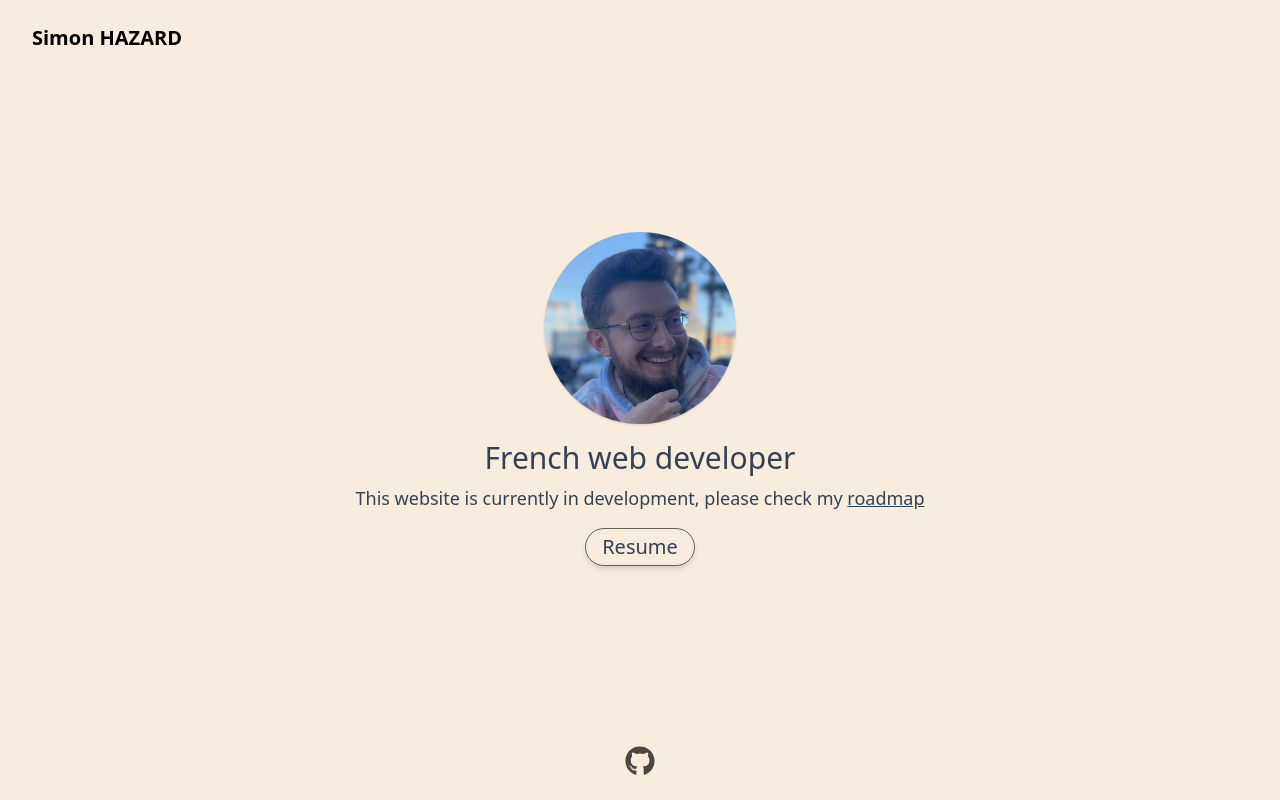
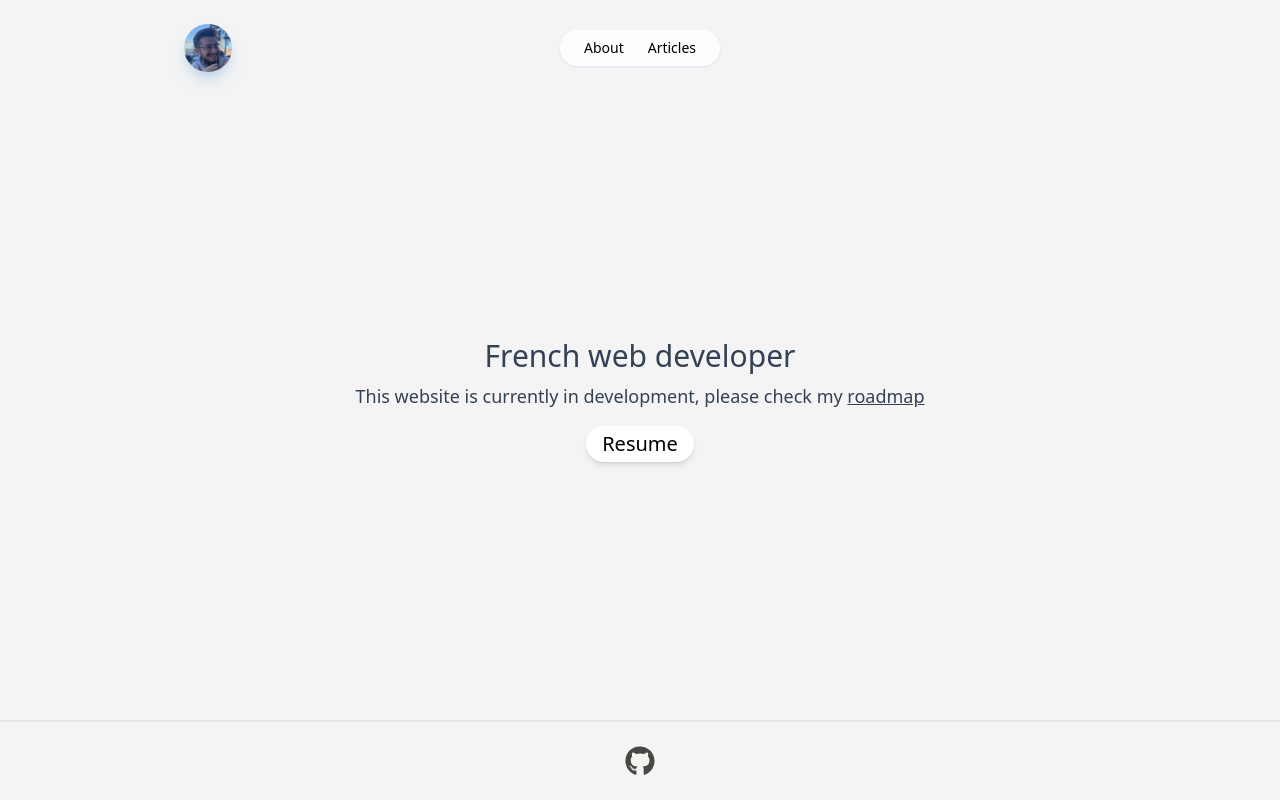
Before and after one commit to SimonHazard/simonhazard.github.io, a React (Vite) app: page / in a window 1280 px wide. Built offline with nearby package versions, Linux system fonts and the light colour scheme.

Commit message:
change style

```diff
--- a/package.json
+++ b/package.json
@@ -27,11 +27,11 @@
     "eslint-plugin-react-hooks": "^4.6.0",
     "eslint-plugin-react-refresh": "^0.4.3",
     "eslint-plugin-tailwindcss": "^3.13.0",
-    "postcss": "^8.4.26",
+    "postcss": "^8.4.27",
     "prettier": "^3.0.0",
     "prettier-plugin-tailwindcss": "^0.3.0",
     "tailwindcss": "^3.3.3",
     "typescript": "^5.1.6",
-    "vite": "^4.4.4"
+    "vite": "^4.4.6"
   }
 }
--- a/src/App.tsx
+++ b/src/App.tsx
@@ -1,16 +1,10 @@
 import cv from '/resume.pdf';
-import image from './assets/image.jpg';
 import Layout from './layout/Layout';
 
 const App = () => {
   return (
     <Layout>
-      <div className="flex h-full w-full grow flex-col items-center justify-center gap-4 text-slate-700">
-        <img
-          className="mx-auto h-48 w-48 rounded-full shadow"
-          src={image}
-          alt="Picture of me"
-        />
+      <div className="flex grow flex-col items-center justify-center gap-4 p-8 text-slate-700 lg:container lg:mx-auto xl:w-3/4">
         <div className="flex flex-col gap-2 text-center">
           <div className="text-xl lg:text-3xl">French web developer</div>
           <div className="text-lg ">
@@ -26,7 +20,7 @@ const App = () => {
           </div>
         </div>
         <a
-          className="rounded-full border border-creme-600 px-4 py-1 shadow-md hover:bg-creme-100 lg:text-xl"
+          className="rounded-full bg-white px-4 py-1 text-black shadow-md transition hover:text-custom-blue-50 lg:text-xl"
           href={cv}
         >
           Resume
--- a/src/layout/Footer.tsx
+++ b/src/layout/Footer.tsx
@@ -2,8 +2,8 @@ import { FaGithub } from 'react-icons/fa';
 
 const Footer = () => {
   return (
-    <footer>
-      <div className="bottom-0 flex items-center justify-center px-4 py-6 sm:px-6 md:px-8">
+    <footer className="mt-4 border-t-2">
+      <div className="bottom-0 flex items-center justify-center px-4 py-6 lg:container sm:px-6 md:px-8 lg:mx-auto xl:w-3/4">
         <a
           href="https://github.com/SimonHazard"
           className="text-3xl text-creme-700 hover:text-creme-900"
--- a/src/layout/Header.tsx
+++ b/src/layout/Header.tsx
@@ -1,12 +1,39 @@
+import image from '../assets/image.jpg';
+
 const Header = () => {
   return (
-    <header>
-      <div className="sticky top-0 px-4 py-6 sm:px-6 md:px-8">
-        <nav className="mx-auto flex flex-wrap items-center justify-between">
-          <a href="/" className="text-xl font-bold">
-            Simon HAZARD
+    <header className="sticky top-0 z-10">
+      <div className="flex p-6 lg:container lg:mx-auto xl:w-3/4">
+        <div className="flex flex-1">
+          <a href="/">
+            <img
+              className="mx-auto h-12 w-12 rounded-full shadow-lg shadow-custom-blue-50/50 "
+              src={image}
+              alt="Picture of me"
+            />
           </a>
+        </div>
+        <nav className="flex flex-1 items-center justify-center">
+          <ul className="flex rounded-full bg-white/80  px-3 text-sm font-medium shadow-sm shadow-custom-blue-50/30 backdrop-blur-sm">
+            <li>
+              <a
+                href="/"
+                className="relative block px-3 py-2 transition hover:text-custom-blue-50"
+              >
+                About
+              </a>
+            </li>
+            <li>
+              <a
+                href="/articles"
+                className="relative block px-3 py-2 transition hover:text-custom-blue-50"
+              >
+                Articles
+              </a>
+            </li>
+          </ul>
         </nav>
+        <div className="flex flex-1"></div>
       </div>
     </header>
   );
--- a/src/layout/Layout.tsx
+++ b/src/layout/Layout.tsx
@@ -4,7 +4,7 @@ import Header from './Header';
 
 const Layout = ({ children }: PropsWithChildren) => {
   return (
-    <div className="flex h-screen w-screen flex-col justify-between bg-creme-50">
+    <div className="relative flex h-full min-h-screen w-full flex-col justify-between bg-zinc-100">
       <Header />
       <main>{children}</main>
       <Footer />
--- a/tailwind.config.js
+++ b/tailwind.config.js
@@ -15,6 +15,13 @@ export default {
           700: '#4a4642',
           800: '#312f2c',
           900: '#181716'
+        },
+        'custom-blue': {
+          50: '#9ABEE0',
+          100: '#7295B6',
+          200: '#4A6F8E',
+          300: '#234B67',
+          400: '#002943'
         }
       }
     }
```
Also changed, not shown: 2 other files (tests, documents, lock files or other folders).
